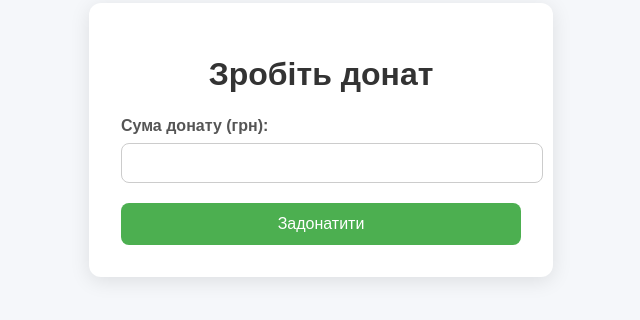
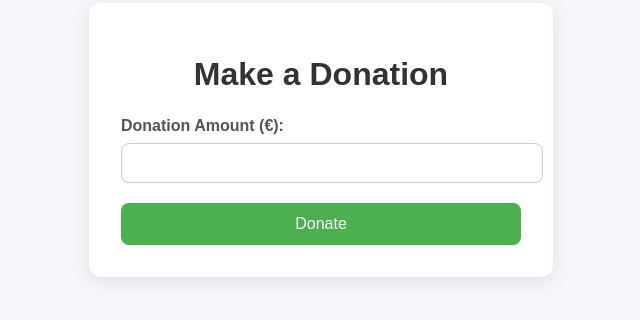
Before and after one commit to Velychkanych/donor-attribution-test, a plain HTML site: page frontend/index.html in a window 1280 px wide. Shown: the part 260-580 px from the top of the page, without its empty margins (319-959 px from the left). Drawn offline with Linux system fonts and the light colour scheme.

Commit message:
feat: translate UI to English and change currency to Euro

```diff
--- a/frontend/index.html
+++ b/frontend/index.html
@@ -8,9 +8,9 @@
 <body>
 
 <form id="donateForm">
-    <h1>Зробіть донат</h1>
+    <h1>Make a Donation</h1>
 
-    <label for="amount">Сума донату (грн):</label>
+    <label for="amount">Donation Amount (€):</label>
     <input type="number" id="amount" name="amount" required />
 
     <input type="hidden" id="client_id" />
@@ -18,7 +18,7 @@
     <input type="hidden" id="utm_medium" />
     <input type="hidden" id="utm_campaign" />
 
-    <button type="submit">Задонатити</button>
+    <button type="submit">Donate</button>
 </form>
 
 <script src="script.js"></script>
```
